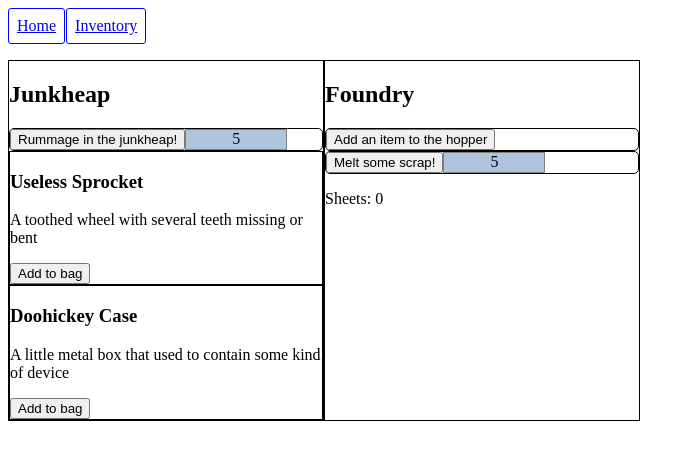
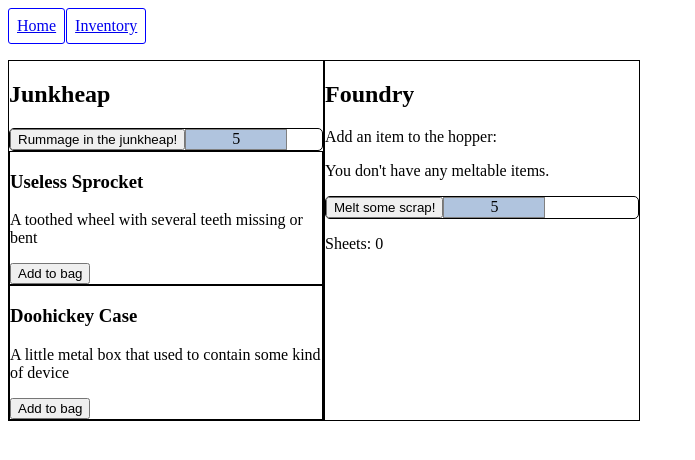
Before and after one commit to gpcroucher/idle-game, a React (Vite) app: page /map in a window 1280 px wide. Shown: the top 460 px of the page, without its empty margins (0-695 px from the left). Built offline with nearby package versions, Linux system fonts and the light colour scheme.

Commit message:
added basic foundry functionality

```diff
--- a/src/rooms/Foundry.jsx
+++ b/src/rooms/Foundry.jsx
@@ -1,22 +1,38 @@
 import Activity from "../components/Activity";
-import { useState } from "react";
+import { useEffect, useState } from "react";
 import "./Foundry.css";
+import { decrementInventoryStack, getInventory } from "../utils/inventoryFuncs";
+import items from "../assets/items";
 
 export default function Foundry() {
-  const [sheets, setSheets] = useState(0);
-  const [hopperContents, setHopperContents] = useState([]);
+  const [sheets, setSheets] = useState(() => {
+    const memory = JSON.parse(localStorage.getItem("foundry-sheets"));
+    return memory ? memory : 0;
+  });
+  const [hopperContents, setHopperContents] = useState(() => {
+    const memory = JSON.parse(localStorage.getItem("foundry-hopperContents"));
+    return memory ? memory : 0;
+  });
+
+  useEffect(() => {
+    localStorage.setItem("foundry-sheets", JSON.stringify(sheets));
+  }, [sheets]);
+  useEffect(() => {
+    localStorage.setItem(
+      "foundry-hopperContents",
+      JSON.stringify(hopperContents)
+    );
+  }, [hopperContents]);
 
   return (
     <div className="room room-foundry">
       <h2>Foundry</h2>
-      <Activity
-        activityTitle={"activity-foundry-add-to-hopper"}
-        onEnd={addToHopper}
-        activityName={"Add an item to the hopper"}
-      />
+      <p>Add an item to the hopper:</p>
+      {displayHopperables()}
       <Activity
         activityTitle={"activity-foundry-melt-steel"}
-        onEnd={handleMeltButton}
+        onBegin={checkHopper}
+        onEnd={doMelt}
         baseTime={5000}
         activityName="Melt some scrap!"
       />
@@ -24,19 +40,50 @@ export default function Foundry() {
     </div>
   );
 
-  function addToHopper() {
-    setHopperContents([
-      ...hopperContents,
-      {
-        id: 0,
-        name: "Useless Sprocket",
-        description: "A toothed wheel with several teeth missing or bent",
-      },
-    ]);
-    console.log(hopperContents);
+  function addToHopper(event) {
+    const thisItemStack = {
+      item: items[event.target.id.split("#")[1]],
+      count: 1,
+    };
+    console.log(thisItemStack);
+    setHopperContents(hopperContents + 1);
+    decrementInventoryStack(thisItemStack.item);
   }
 
-  function handleMeltButton() {
+  function checkHopper() {
+    if (hopperContents >= 4) {
+      return true;
+    }
+  }
+
+  function displayHopperables() {
+    const hopperables = getHopperablesFromInventory().map((itemstack) => (
+      <div key={itemstack.item.id}>
+        <p>
+          {itemstack.item.name} x{itemstack.count}
+        </p>
+        <button
+          onClick={addToHopper}
+          id={`hopperableButton#${itemstack.item.id}`}
+        >
+          Add to Hopper
+        </button>
+      </div>
+    ));
+    return hopperables.length > 0 ? (
+      hopperables
+    ) : (
+      <p>{"You don't have any meltable items."}</p>
+    );
+  }
+
+  function doMelt() {
     setSheets(sheets + 1);
+    setHopperContents(hopperContents - 4);
+  }
+
+  function getHopperablesFromInventory() {
+    const inventory = getInventory();
+    return inventory.filter((itemstack) => itemstack.item.meltable === "steel");
   }
 }
```
